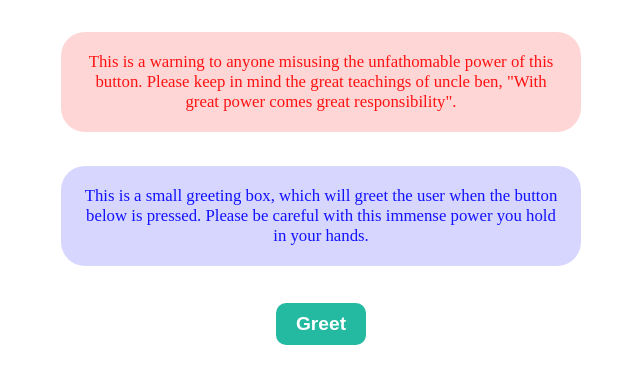
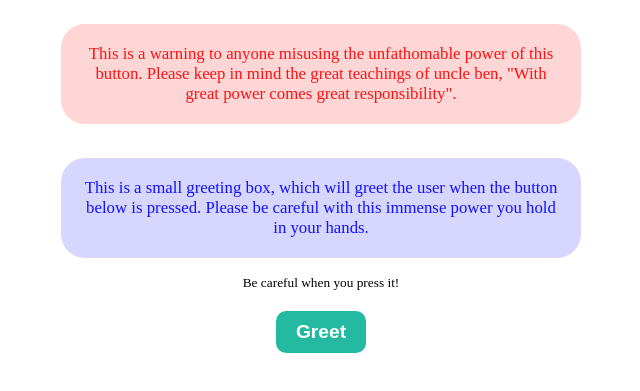
Before and after one commit to 00euclid/git-demo, a plain HTML site: page index.html in a window 1280 px wide. Shown: the part 277-668 px from the top of the page, without its empty margins (319-959 px from the left). Drawn offline with Linux system fonts and the light colour scheme.

Commit message:
Added action message

```diff
--- a/index.html
+++ b/index.html
@@ -1,4 +1,4 @@
-<html>
+	<html>
 	<head>
 		<title>Git Demo</title>
 		<link rel="stylesheet" href="css/style.css">
@@ -8,6 +8,7 @@
 			<h1 class="title">Git Demo</h1>
 			<p class="warning">This is a warning to anyone misusing the unfathomable power of this button. Please keep in mind the great teachings of uncle ben, "With great power comes great responsibility".</p>
 			<p class="info">This is a small greeting box, which will greet the user when the button below is pressed. Please be careful with this immense power you hold in your hands.</p>
+			<small>Be careful when you press it!</small>
 			<button class="greeter">Greet</button>
 		</main>
 		<script src="js/app.js"></script>
```
